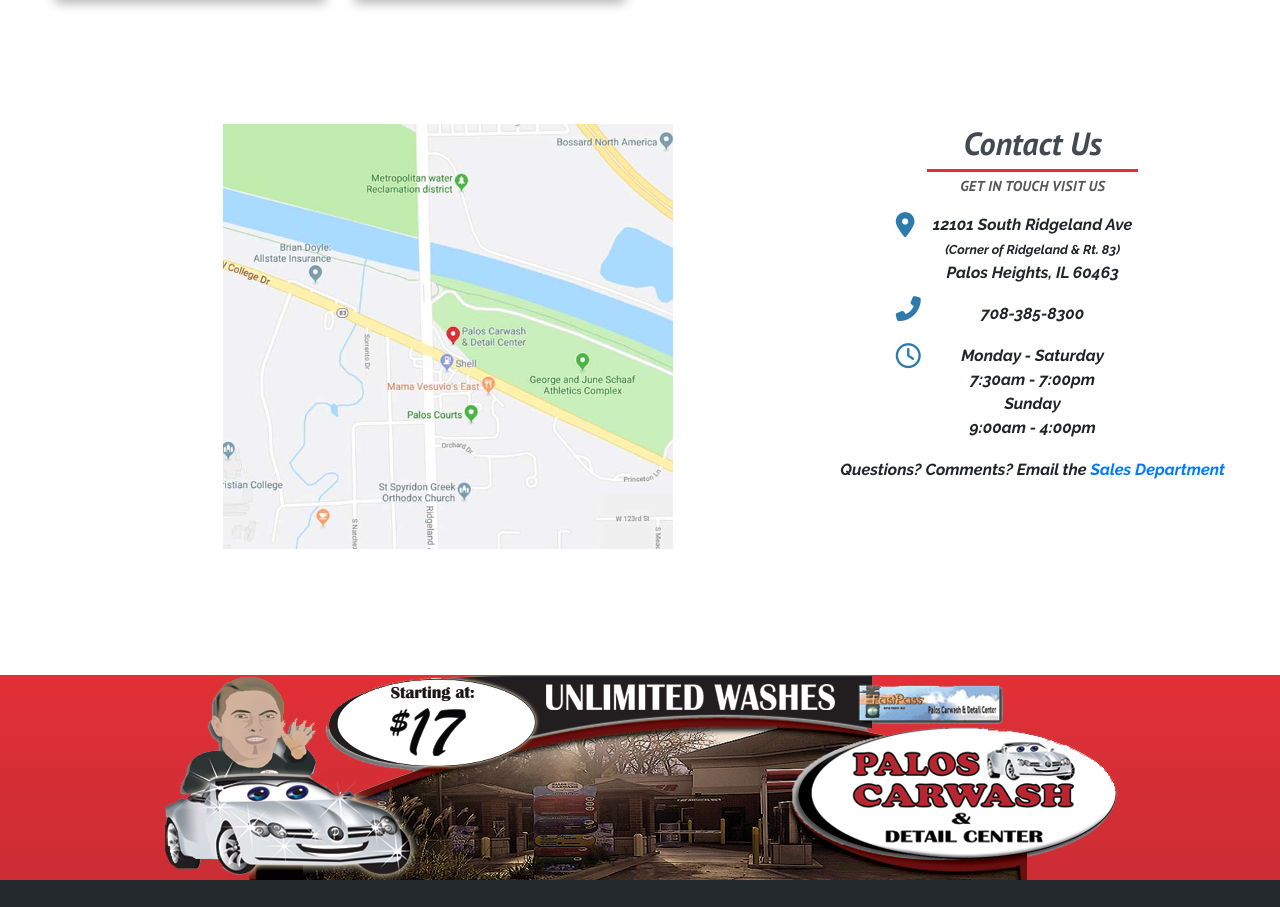
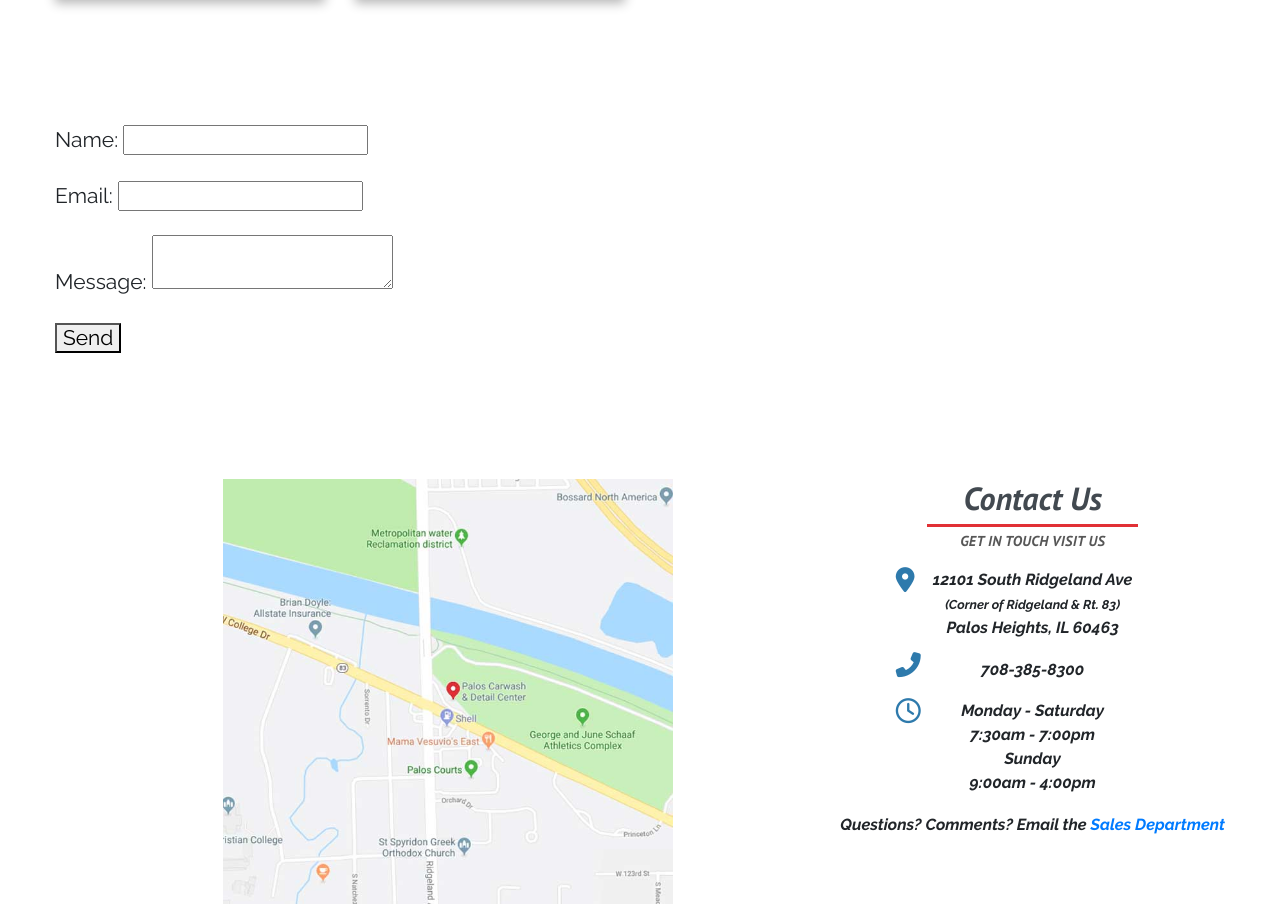
Before and after one commit to reduardo92/palos_car_wash, a React (Create React App) app: page / in a window 1280 px wide. Shown: the part 6333-7240 px from the top of the page. Built offline with nearby package versions, Linux system fonts and the light colour scheme.

Commit message:
test form

```diff
--- a/src/App.js
+++ b/src/App.js
@@ -14,6 +14,7 @@
 import Footer from './Components/9_Footer/Footer';
 import ModalFormDetail from './Ui/Modal/ModalForm';
 import ModalFormQuestionaire from './Ui/Modal/ModalFormQuestionaire';
+import TestForm from './Components/10_Forms/TestForm';
 
 const App = () => (
   <StateProvider>
@@ -26,11 +27,11 @@
       <Coupons />
       <Reviews />
       <Gallery />
+      <TestForm />
       <Contact />
     </Container>
     <Footer />
     <ModalImg />
-    {/* <ModalForm /> */}
     <ModalFormDetail />
     <ModalFormQuestionaire />
   </StateProvider>
--- a/src/Components/10_Forms/FormFunctions.js
+++ b/src/Components/10_Forms/FormFunctions.js
@@ -22,7 +22,7 @@
 
     if (e.currentTarget.checkValidity()) {
       setValidated(false);
-      setForm(initialState);
+      // setForm(initialState);
       // console.log('form true', form);
     }
   };
--- /dev/null
+++ b/src/Components/10_Forms/TestForm.jsx
@@ -0,0 +1,42 @@
+import React from 'react';
+import FormFunctions from './FormFunctions';
+
+const TestForm = () => {
+  const { handleChange, handleSubmit, form } = FormFunctions({
+    name: '',
+    email: '',
+    message: ''
+  });
+  return (
+    <form
+      name='contact'
+      method='POST'
+      data-netlify-recaptcha='true'
+      data-netlify='true'
+      onSubmit={handleSubmit}
+    >
+      <p>
+        <label>
+          Name: <input type='text' name={form.name} onChange={handleChange} />
+        </label>
+      </p>
+      <p>
+        <label>
+          Email:{' '}
+          <input type='email' name={form.email} onChange={handleChange} />
+        </label>
+      </p>
+      <p>
+        <label>
+          Message: <textarea name={form.message} onChange={handleChange} />
+        </label>
+      </p>
+      <div data-netlify-recaptcha='true' />
+      <p>
+        <button type='submit'>Send</button>
+      </p>
+    </form>
+  );
+};
+
+export default TestForm;
```
